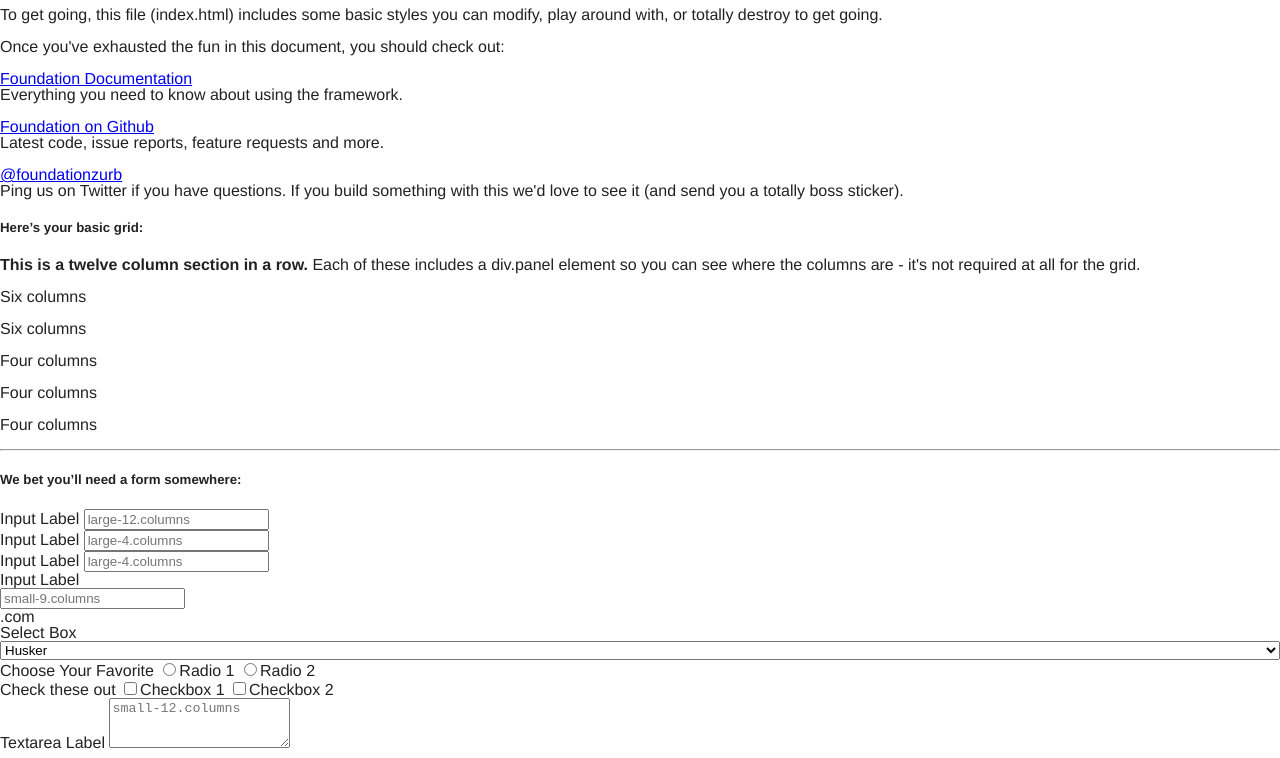
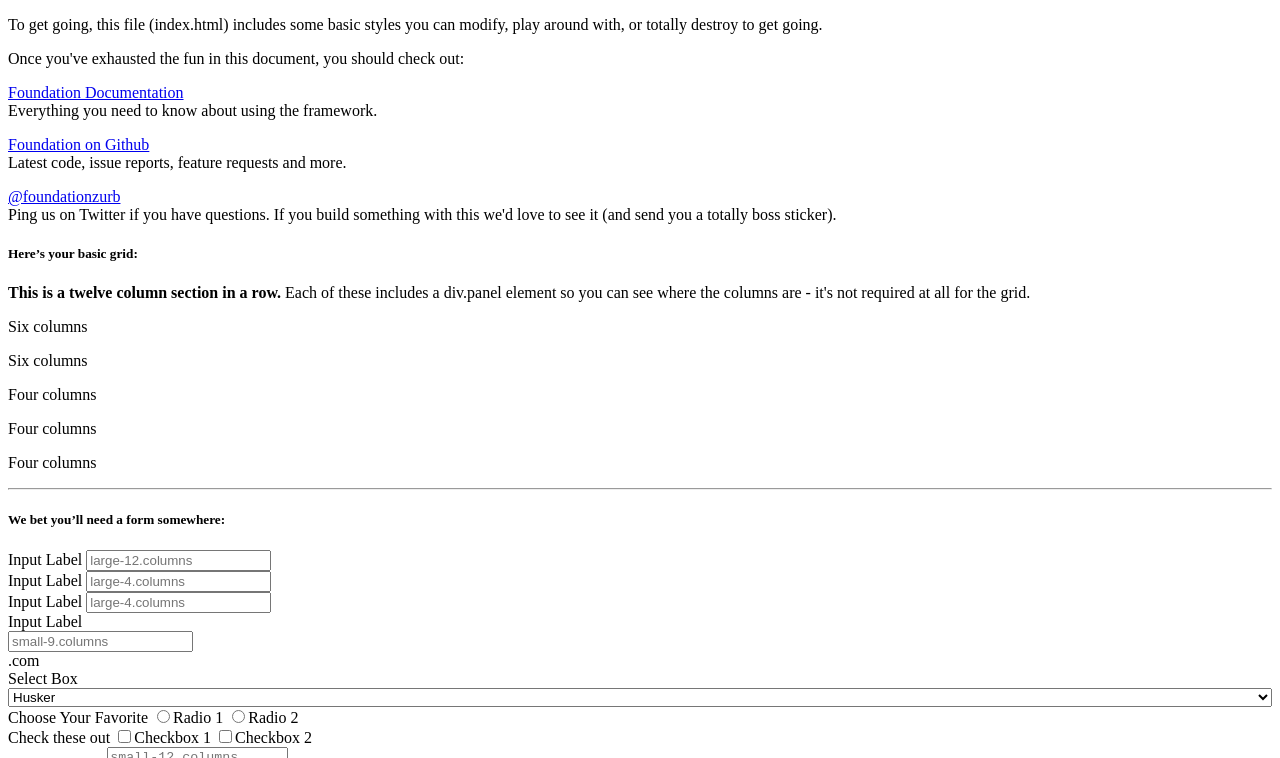
Before and after one commit to ziyadbasheer/teltrack, a plain HTML site: page reveal/index.html in a window 1280 px wide. Shown: the part 105-863 px from the top of the page. Drawn offline with Linux system fonts and the light colour scheme.

Commit message:
removed foundation styling

```diff
--- a/reveal/css/foundation.css
+++ b/reveal/css/foundation.css
@@ -33,25 +33,6 @@ html, body {
   -webkit-box-sizing: border-box;
   -moz-box-sizing: border-box;
   box-sizing: border-box; }
-
-html,
-body {
-  font-size: 100%; }
-
-body {
-  background: white;
-  color: #222222;
-  padding: 0;
-  margin: 0;
-  font-family: "Helvetica Neue", "Helvetica", Helvetica, Arial, sans-serif;
-  font-weight: normal;
-  font-style: normal;
-  line-height: 1;
-  position: relative;
-  cursor: default; }
-
-a:hover {
-  cursor: pointer; }
 
 img {
   -ms-interpolation-mode: bicubic; }
```
